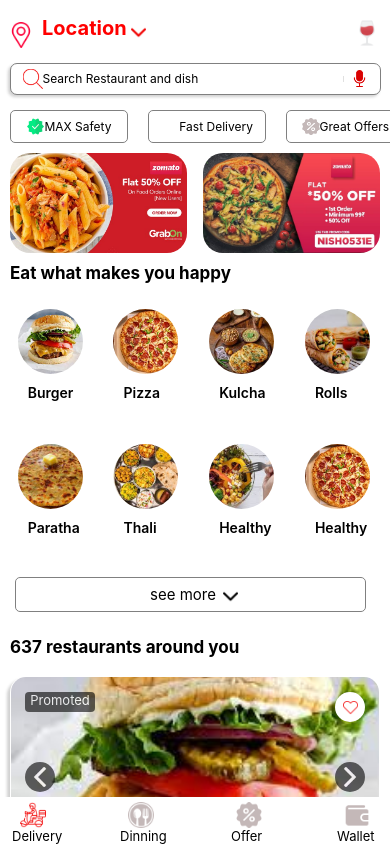
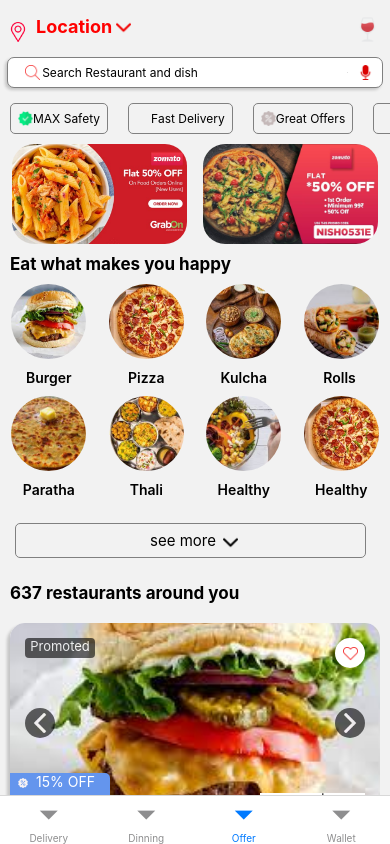
Before and after one commit to Anshul-30/Clone-Zomato, a React Native app: screen /Offer in a window 390 px wide. Built offline with nearby package versions, Linux system fonts and the light colour scheme.

Commit message:
Tab Bottom Navigation

```diff
--- a/App.js
+++ b/App.js
@@ -8,57 +8,17 @@
 import Bottompart from './components/Bottompart'
 import Grid from './components/Grid'
 import Flatlist from './components/Flatlist'
-import Screen from './components/Screen'
+import Screen from './components/Sscreen'
+import { NavigationContainer } from '@react-navigation/native'
 const App = () => {
 
   return (
-    <>
-      {/* Statusbar -- start */}
-      <View>
-        <StatusBar barStyle='dark-content' backgroundColor={'transparent'} />
-      </View>
-      {/* statubar --end */}
-      <SafeAreaView style={{ flex: 1 }}>
-        {/* Header start user defined components */}
-      <Statusbar />
-        <ScrollView >
-          {/* Flatlist text user defined components */}
-        <Flatlist />
-          <View style={{ flexDirection: 'row', justifyContent: "center" }}>
-            <Image source={require('./Images/zomato-coupons.jpg')} style={styles.image} />
-            <Image source={require('./Images/zomato-offer-code-2020.jpeg')} style={styles.image} />
-          </View>
-          <View >
-            <Text numberOfLines={1} style={styles.text3}>Eat what makes you happy</Text>
-          </View>
-          {/* Flatlist -- Grid userdefined components*/}
-          <Grid />
-          <View style={styles.seemore}>
-            <Text style={styles.textmore}>see more</Text>
-            <Image source={require('./Images/down.png')} style={{ height: 15, width: 15, marginTop: 11 }} />
-          </View>
-          <Text style={styles.text3}>637 restaurants around you</Text>
-
-          <Card />
-          <Card />
-          <Card />
-        </ScrollView>
 
 
+  <NavigationContainer>
+        <Bottompart />
+  </NavigationContainer>
 
-        {/* Scree 2 start*/}
-
-
-
-        {/* <ScrollView>
-    <Screen/>
-    </ScrollView> */}
-
-
-{/* screen 2 end */}
-{/* Footer */}
-        <Bottompart />
-      </SafeAreaView></>
   )
 }
 export default App;
--- a/components/Bottompart.js
+++ b/components/Bottompart.js
@@ -1,34 +1,23 @@
 import React from 'react'
 import { Text, ScrollView, TextInput, View, SafeAreaView, FlatList, Image ,TouchableOpacity} from 'react-native'
 import styles from '../style'
-
+import { createBottomTabNavigator } from '@react-navigation/bottom-tabs';
+import { NavigationContainer } from '@react-navigation/native';
+import Screen from './Sscreen';
+import Home from './Home';
+import Wallet from './Wallet';
+const Tab = createBottomTabNavigator();
 function Bottompart() {
   return (
-    <View style={styles.main}>
 
-       <TouchableOpacity><View >
-          <Image source={require('../Images/delivery-man.png')} style={styles.image1} />
-          <Text style={{ marginLeft: 12 ,color:'black',fontSize:13}}>Delivery</Text>
-        </View>
-        </TouchableOpacity>
-        <TouchableOpacity>
-        <View>
-        <Image source={require('../Images/restaurant-cutlery-circular-symbol-of-a-spoon-and-a-fork-in-a-circle.png')} style={styles.image1} />
-          <Text style={{ marginLeft: 12,color:'black',fontSize:13 }}>Dinning</Text>
-        </View>
-        </TouchableOpacity>
-        <TouchableOpacity>
-        <View >
-        <Image source={require('../Images/discount(2).png')} style={styles.image1} />
-          <Text style={{ marginLeft: 15 ,color:'black',fontSize:13}}>Offer</Text>
-        </View></TouchableOpacity>
-        <TouchableOpacity>
-        <View  >
-        <Image source={require('../Images/wallet.png')} style={styles.image1} />
-          <Text style={{ marginLeft: 13 ,color:'black',fontSize:13}}>Wallet</Text>
-        </View>
-        </TouchableOpacity>
-      </View>
+      <Tab.Navigator>
+        <Tab.Screen  name="Delivery" component={Home} options={{headerShown:false}} />
+        <Tab.Screen name= "Dinning" component={Wallet} options={{headerShown:false}}/>
+        <Tab.Screen name ="Offer" component={Home} options={{headerShown:false}}/>
+        <Tab.Screen name="Wallet" component={Wallet} options={{headerShown:false}}/>
+      </Tab.Navigator>
+
+
   )
 }
 
--- a/components/Card.js
+++ b/components/Card.js
@@ -13,7 +13,7 @@
            renderItem={(element)=>{
                return(
 
-            <View style={styles.card} >
+            <View style={[styles.card]} >
                     <View style={{alignItems:"center" ,flexDirection:'row',justifyContent:'center'}}>
                         <Image source={element.item.url} style={styles.imagecard} />
 
@@ -53,6 +53,11 @@
                         <Text style={styles.text7}>{element.item.loc}</Text>
                         <Text style={styles.text7}>{element.item.price}</Text>
                         </View>
+
+
+                        {/* divider is element to draw horiztal or vertical line */}
+
+
                         <Divider width={0.3} style={{marginHorizontal:15,flex:.07}}></Divider>
                         <View style={{flex:.57}}>
                             <Text style={{marginLeft:15,marginTop:4,marginRight:15}}>{element.item.saf}</Text>
--- /dev/null
+++ b/components/Home.js
@@ -0,0 +1,45 @@
+import React from "react";
+import { Text, ScrollView, TextInput, View, SafeAreaView, FlatList, Image, TouchableOpacity, StatusBar } from 'react-native'
+import Statusbar from './Statusbar'
+import Bottompart from './Bottompart'
+import Grid from './Grid'
+import Flatlist from './Flatlist'
+import Card from "./Card";
+import styles from "../style"
+function Home(){
+return(
+ <>
+    <View>
+         <StatusBar barStyle='dark-content' backgroundColor={'transparent'} />
+      </View>
+       <SafeAreaView style={{ flex: 1 }}>
+       {/* Header start user defined components */}
+     <Statusbar />
+         <ScrollView >
+         {/* Flatlist text user defined components */}
+        <Flatlist />
+         <View style={{ flexDirection: 'row', justifyContent: "center" }}>
+           <Image source={require('../Images/zomato-coupons.jpg')} style={styles.image} />
+           <Image source={require('../Images/zomato-offer-code-2020.jpeg')} style={styles.image} />
+         </View>
+         <View >
+           <Text numberOfLines={1} style={styles.text3}>Eat what makes you happy</Text>
+         </View>
+         {/* Flatlist -- Grid userdefined components*/}
+          <Grid />
+         <View style={styles.seemore}>
+           <Text style={styles.textmore}>see more</Text>
+           <Image source={require('../Images/down.png')} style={{ height: 15, width: 15, marginTop: 11 }} />
+         </View>
+         <Text style={styles.text3}>637 restaurants around you</Text>
+
+         <Card />
+         <Card />
+         <Card />
+       </ScrollView>
+
+       </SafeAreaView>
+      </>
+)
+}
+export default Home
--- a/components/StatusBar.js
+++ b/components/StatusBar.js
@@ -8,15 +8,18 @@
   const mike =require('../Images/voice.png')
   return (
    <>
-        <View>
+        <View >
+          <View >
           <View style={styles.container}>
             <Image style={styles.location} source={require("../Images/placeholder.png")} />
 
             <Text style={styles.locationtxt}>Location </Text>
-            <Image source={require('../Images/arrow-down-sign-to-navigate.png') } style={{height:15,width:15,marginTop:15}}/>
 
-            <Image style={styles.location1} source={require('../Images/wine.png')} />
-         </View>
+            <Image source={require('../Images/arrow-down-sign-to-navigate.png') } style={{height:15,width:15,marginTop:10}}/>
+            </View>
+            <View style={{justifyContent:'flex-end'}}>
+            <Image style={styles.location1} source={require('../Images/wine.png')}/>
+         </View></View>
          <View style={styles.search}  >
          <Image source={search_image} style={styles.searchicon}/>
           <TextInput  placeholder='Search Restaurant and dish' style={styles.searchtxt1} />
--- /dev/null
+++ b/components/Wallet.js
@@ -0,0 +1,24 @@
+import React from "react";
+import Screen from "./Sscreen";
+import{StatusBar,ScrollView,SafeAreaView,View} from 'react-native'
+import Bottompart from "./Bottompart";
+import Statusbar from "./Statusbar";
+function Wallet(){
+return(
+    <>
+      <View>
+        <StatusBar barStyle='dark-content' backgroundColor={'transparent'} />
+      </View>
+      <SafeAreaView style={{ flex: 1 }}>
+        {/* Header start user defined components */}
+      <Statusbar />
+      <ScrollView>
+    <Screen/>
+    </ScrollView>
+
+      </SafeAreaView>
+
+    </>
+)
+}
+export default Wallet
--- a/style.js
+++ b/style.js
@@ -4,16 +4,17 @@
 import { StyleSheet } from 'react-native'
 const styles = StyleSheet.create({
     try: {
-        height: width / 22,
-        width: width / 22
+        height: 15,
+        width: 15
     },
     imagecard: {
-        justifyContent: 'center',
+        // justifyContent: 'center',
         height: 200,
-        width:width/1.06,
+        // width:400,
         // width: 340,
         borderTopLeftRadius: 15,
-        borderTopRightRadius: 15
+        borderTopRightRadius: 15,
+        flex:1
     },
     dis: {
         height: 10,
@@ -38,40 +39,40 @@
         marginTop: 6,
         color: 'red',
         fontWeight: 'bold',
-        fontSize: 20
+        fontSize: 18
     },
     container: {
         flexDirection: 'row',
         marginTop: 10,
+        // justifyContent:'space-evenly'
 
 
     },
     location: {
-        height: width / 15,
-        width: width / 15,
+        height: 20,
+        width: 20,
         marginTop: 12,
         marginHorizontal: 8
 
     },
     location1: {
-        height: width / 15,
-        width: width / 15,
-        // justifyContent:'flex-end',
+        height: 25,
+        width: 25,
         position: 'absolute',
         right: 10,
-        top: 10
+        // top: 10
 
     },
     search: {
         // width:width/1.1,
         marginVertical: 15,
         // height:width/12,
-        width: '95%',
-        marginLeft: 10,
+        width: '96.5%',
+        marginLeft: 7,
         flexDirection: 'row',
         borderColor: 'grey',
         borderWidth: 0.3,
-        padding:5,
+        padding:7,
         borderRadius: 7,
         alignItems:"center",
         backgroundColor:'white',
@@ -79,7 +80,8 @@
     shadowOffset: {width: -2, height: 2},
     shadowOpacity: 0.2,
     shadowRadius: 3,
-        // elevation:3
+        // elevation:3,
+        justifyContent:'space-evenly'
     },
     searchtxt: {
         textAlign: 'center',
@@ -96,7 +98,7 @@
 
     },
     flatlist: {
-        width: width / 3.3,
+        flex:1,
         borderWidth: 0.3,
         padding: 7,
         marginHorizontal: 10,
@@ -109,15 +111,15 @@
         flexDirection: 'row'
     },
     searchicon: {
-        height: width / 20,
-        width: width / 20,
+        height: 15,
+        width: 15,
         marginLeft:7,
         // transform:[{rotate:'20deg'}]
     },
     mike: {
 
-        height: width / 23,
-        width: width / 23,
+        height: 15,
+        width: 15,
 
     },
     text7:
@@ -137,11 +139,12 @@
 
     image: {
         height: 100,
-        width:width/2.2,
-        // width: 160,
+        // width:width/2.2,
+        width: 175,
         marginRight: 8,
         marginLeft: 8,
-        borderRadius: 20
+
+        borderRadius: 22
     },
     text1: {
         color: 'black',
@@ -154,16 +157,18 @@
         fontSize: 22
     },
     gridstyle: {
-        width: width / 5,
-        height: width / 2.9,
+        flex:1,
+        // width: 100,
+        // height: width / 2.9,
         // borderWidth:1,
-        marginLeft: width / 22,
-        justifyContent: 'center'
+        // marginLeft: width / 22,
+        justifyContent: 'center',
+        alignItems:'center'
     },
     gridimage: {
-        width: width / 6,
-        height: width / 6,
-        borderRadius: (width / 6) / 2,
+        width: 75,
+        height: 75,
+        borderRadius: 37.5,
         // marginHorizontal:17,
         // marginVertical:15
     },
@@ -231,6 +236,8 @@
         margin: 10,
         justifyContent: 'center',
         height: 300,
+        // width:width/1.08,
+        // alignItems:'center',
         borderColor: 'grey',
         borderRadius: 15,
         backgroundColor: 'white',
@@ -239,6 +246,7 @@
         shadowOffset: {width: -3, height: 3},
         shadowOpacity: 0.2,
         shadowRadius: 3,
+        // alignContent:"center"
     },
     iconimage:
     {
```
Also changed, not shown: package.json (+9 -1 lines), components/Sscreen.js (renamed from components/Screen.js), 2 other files (tests, documents, lock files or other folders).
